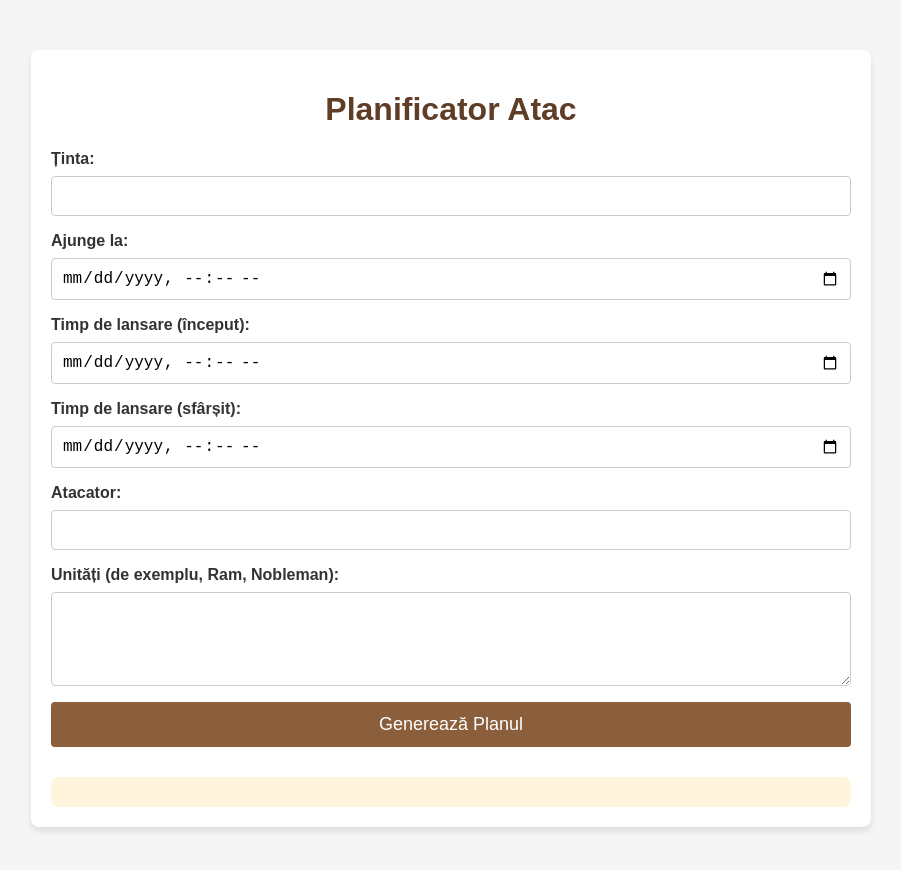
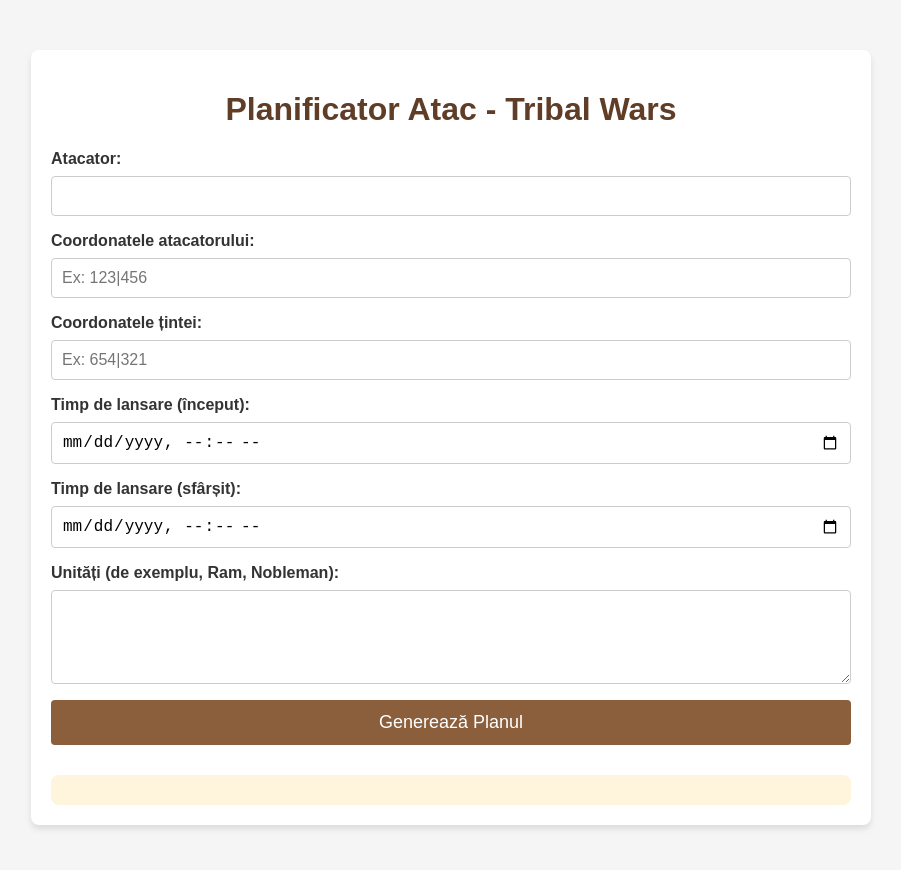
Before and after one commit to ilpadrino96/PlanificatorAtacuri, a plain HTML site: page index.html in a window 1280 px wide. Shown: the whole page, without its empty margins (189-1090 px from the left). Drawn offline with Linux system fonts and the light colour scheme.

Commit message:
Update index.html

```diff
--- a/index.html
+++ b/index.html
@@ -3,27 +3,27 @@
 <head>
     <meta charset="UTF-8">
     <meta name="viewport" content="width=device-width, initial-scale=1.0">
-    <title>Planificator Atac</title>
+    <title>Planificator Atac - Tribal Wars</title>
     <link rel="stylesheet" href="styles.css">
 </head>
 <body>
     <div class="container">
-        <h1>Planificator Atac</h1>
+        <h1>Planificator Atac - Tribal Wars</h1>
         <form id="attackForm">
-            <label for="target">Ținta:</label>
-            <input type="text" id="target" name="target" required>
+            <label for="attacker">Atacator:</label>
+            <input type="text" id="attacker" name="attacker" required>
 
-            <label for="arriveAt">Ajunge la:</label>
-            <input type="datetime-local" id="arriveAt" name="arriveAt" required>
+            <label for="attackerCoords">Coordonatele atacatorului:</label>
+            <input type="text" id="attackerCoords" name="attackerCoords" placeholder="Ex: 123|456" required>
+
+            <label for="targetCoords">Coordonatele țintei:</label>
+            <input type="text" id="targetCoords" name="targetCoords" placeholder="Ex: 654|321" required>
 
             <label for="startTime">Timp de lansare (început):</label>
             <input type="datetime-local" id="startTime" name="startTime" required>
 
             <label for="endTime">Timp de lansare (sfârșit):</label>
             <input type="datetime-local" id="endTime" name="endTime" required>
-
-            <label for="attacker">Atacator:</label>
-            <input type="text" id="attacker" name="attacker" required>
 
             <label for="units">Unități (de exemplu, Ram, Nobleman):</label>
             <textarea id="units" name="units" rows="4" required></textarea>
```
